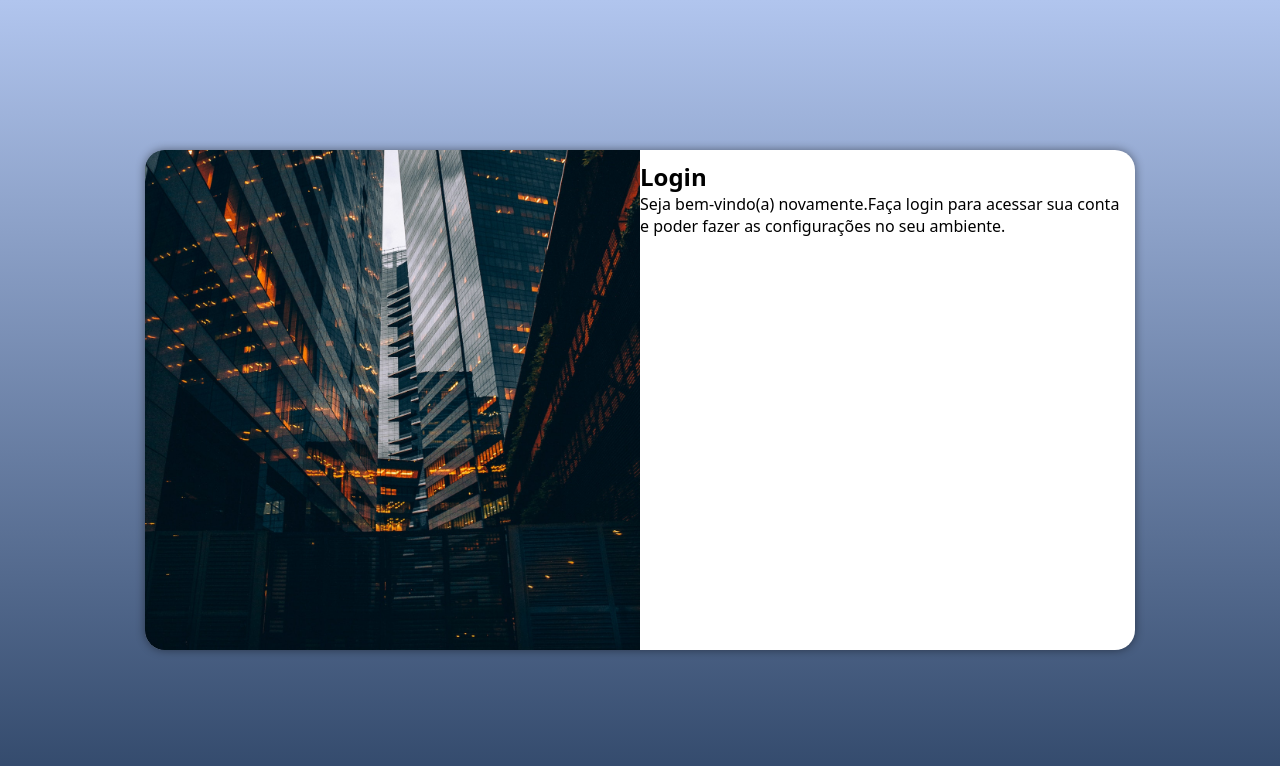
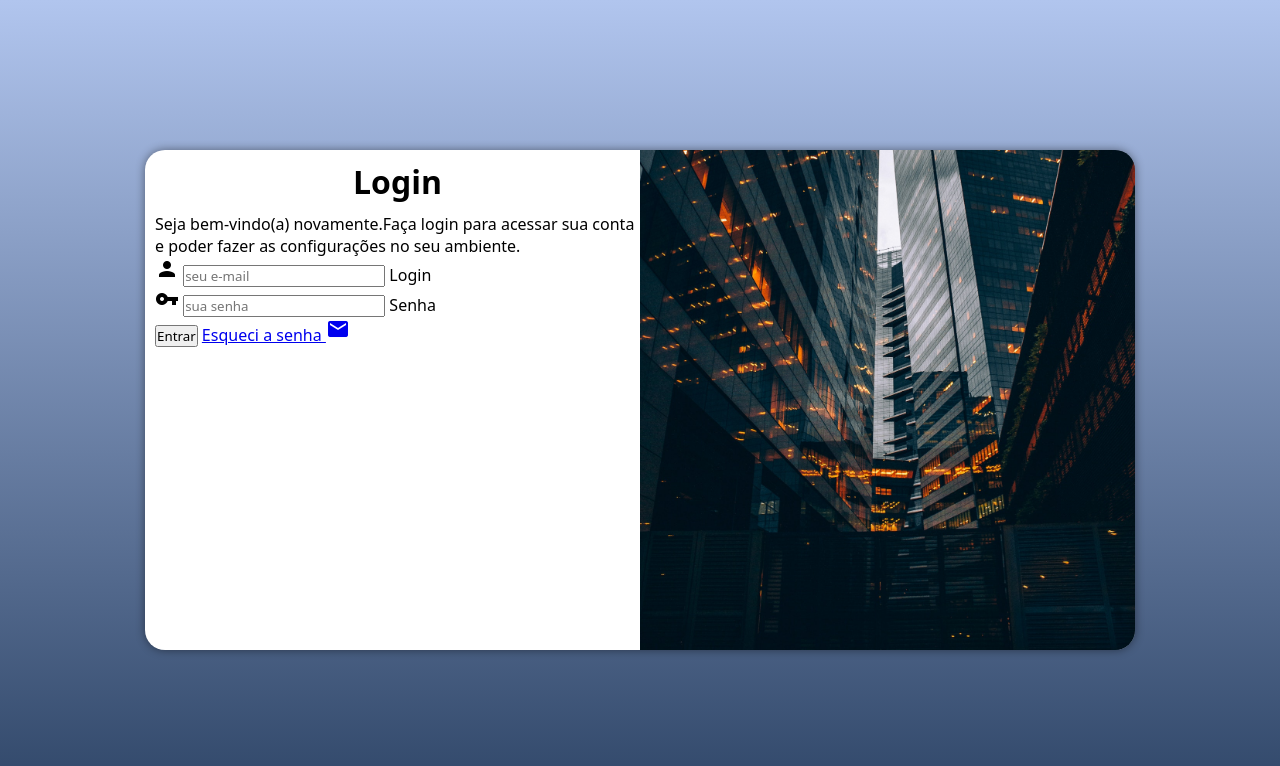
Before and after one commit to kamilly-alves/projeto-login, a plain HTML site: page index.html in a window 1280 px wide. Drawn offline with Linux system fonts and the light colour scheme.

Commit message:
adicionando o formulario

```diff
--- a/estilos/media.query.css
+++ b/estilos/media.query.css
@@ -32,9 +32,22 @@
     }
 
     section#login > div#imagem {
-        float: left;
+        float: right;
         width: 50%;
         height: 100%;
     }
 
+    section#login > div#formualario {
+        float: left;
+        width: 50%;
+    }
+
 }
+
+div#formulario > h1 {
+    font-size: 2em;
+}
+
+div#formualario > p {
+    font-size: 1,2em;
+}
--- a/estilos/style.css
+++ b/estilos/style.css
@@ -31,6 +31,9 @@
     height: 500px;
     border-radius: 20px;
     box-shadow: 0px 0px 10px rgba(0, 0, 0, 0.450);
+
+    transition: width, .3, 3s, height .3s;
+    transition-timing-function: ease;
 }
 
 section#login > div#imagem {
@@ -44,3 +47,12 @@
     display: block;
     padding: 10px;
 }
+
+div#formulario > h1 {
+    text-align: center;
+    margin-bottom: 10px;
+}
+
+div#formualario > p {
+    font-size: 0.8em;
+}
--- a/index.html
+++ b/index.html
@@ -5,6 +5,7 @@
     <meta http-equiv="X-UA-Compatible" content="IE=edge">
     <meta name="viewport" content="width=device-width, initial-scale=1.0">
     <title>Login</title>
+    <link href="https://fonts.googleapis.com/icon?family=Material+Icons" rel="stylesheet">
     <link rel="stylesheet" href="estilos/style.css">
     <link rel="stylesheet" href="estilos/media.query.css">
 </head>
@@ -18,7 +19,23 @@
                 <h1>Login</h1>
                 <p> Seja bem-vindo(a) novamente.Faça login para acessar sua conta e
                     poder fazer as configurações no seu ambiente.</p>
-                    <form action="login.php" method="post"> </form>
+                    <form action="login.php" method="post">
+                    <div class="campo">
+                        <i class="material-icons">person</i>
+                        <input type="email" name="login" id="ilogin" placeholder="seu e-mail" autocomplete="email" required maxlength="30">
+                        <label for="ilogin">Login</label>
+                    </div>
+                    <div class="campo">
+                    <i class="material-icons">vpn_key</i>
+                    <input type="password" name="senha" id="isenha" placeholder="sua senha" autocomplete="current-password" required minlength="8"
+                    maxlength="20">
+                    <label for="isenha">Senha</label>
+                </div>
+                <input type="submit" value="Entrar">
+                <a href="esqueci.html">
+                   Esqueci a senha <i class="material-icons">mail</i>
+                </a>
+            </form>
             </div>
         </section>
     </main>
```
